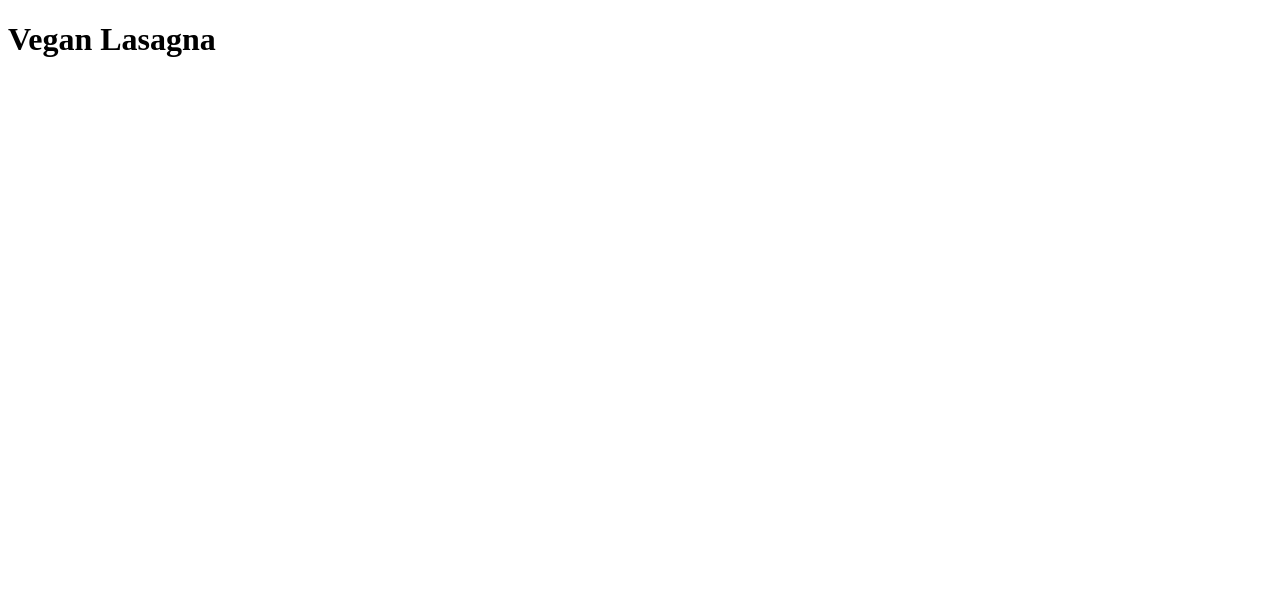
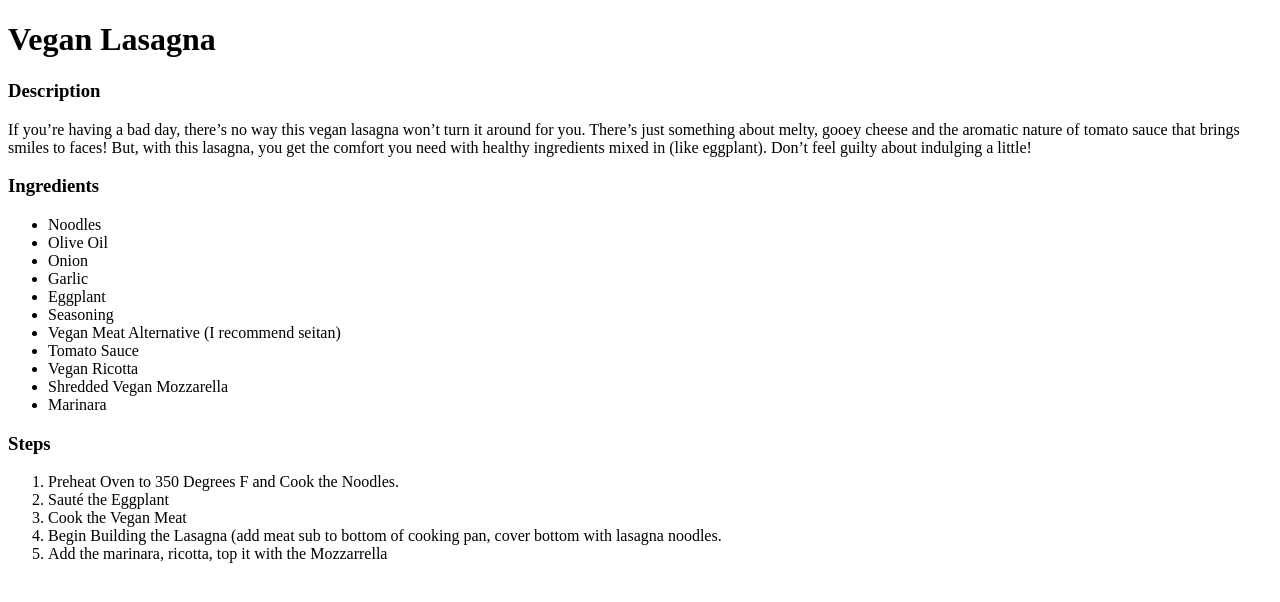
Before and after one commit to WiredGuitars/odin-recipes, a plain HTML site: page recipes/lasagna.html in a window 1280 px wide. Drawn offline with Linux system fonts and the light colour scheme.

Commit message:
Vegan Lasagna steps and ingredients

```diff
--- a/recipes/lasagna.html
+++ b/recipes/lasagna.html
@@ -8,5 +8,39 @@
 </head>
 <body>
     <h1>Vegan Lasagna</h1>
+    <h3>Description</h3>
+    <p>If you’re having a bad day, there’s
+    no way this vegan lasagna won’t
+    turn it around for you. There’s just something about melty,
+    gooey cheese and the aromatic nature of tomato sauce that brings
+    smiles to faces! But, with this lasagna, you get the comfort you
+    need with healthy ingredients mixed in (like eggplant). Don’t
+    feel guilty about indulging a little!</p>
+    <h3>Ingredients</h3>
+    <ul>
+        <li>Noodles</li>
+        <li>Olive Oil</li>
+        <li>Onion</li>
+        <li>Garlic</li>
+        <li>Eggplant</li>
+        <li>Seasoning</li>
+        <li>Vegan Meat Alternative (I recommend seitan)</li>
+        <li>Tomato Sauce</li>
+        <li>Vegan Ricotta</li>
+        <li>Shredded Vegan Mozzarella</li>
+        <li>Marinara</li>
+    </ul>
+    <h3>Steps</h3>
+    <ol>
+        <li>Preheat Oven to 350 Degrees F and Cook the Noodles.</li>
+        <li>Sauté the Eggplant</li>
+        <li>Cook the Vegan Meat</li>
+        <li>Begin Building the Lasagna (add meat sub to bottom of
+            cooking pan, cover bottom with lasagna noodles.</li>
+        <li>Add the marinara, ricotta, top it with the Mozzarrella</li>
+    </ol>
+
+
+
 </body>
 </html>
```
Also changed, not shown: index.html (+2 -0 lines).
